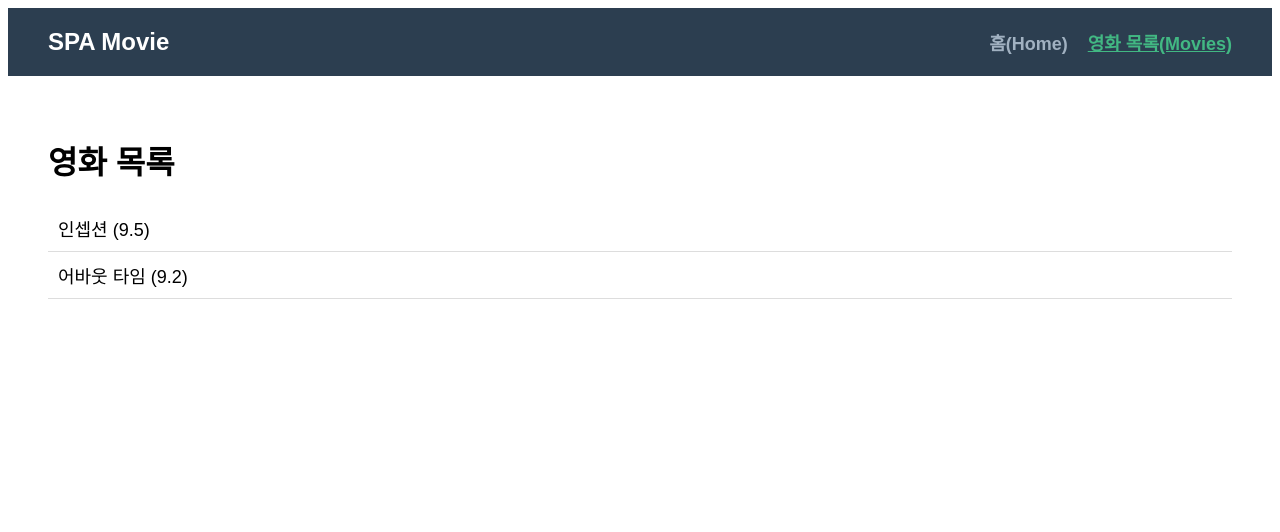
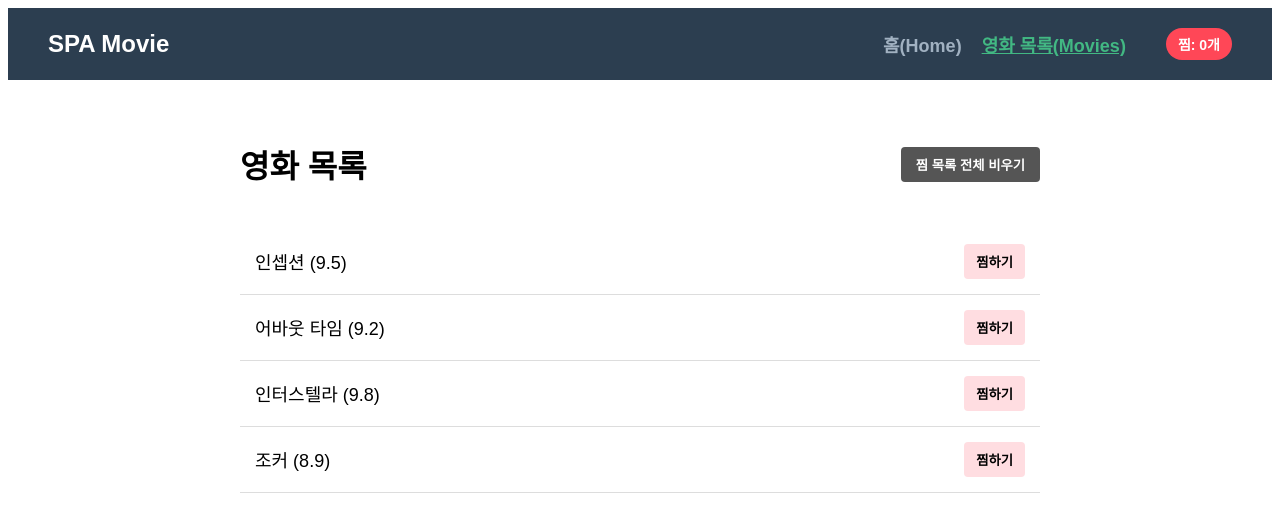
Before and after one commit to imdohong/final-spa-project, a Vue app: page /movies in a window 1280 px wide. Shown: the top 532 px of the page. Built offline with nearby package versions, Linux system fonts and the light colour scheme.

Commit message:
Week 10: Pinia 및 로컬 스토리지 연동 완료

```diff
--- a/package.json
+++ b/package.json
@@ -9,6 +9,7 @@
     "preview": "vite preview"
   },
   "dependencies": {
+    "pinia": "^3.0.4",
     "vue": "^3.5.32",
     "vue-router": "^5.0.4"
   },
--- a/src/App.vue
+++ b/src/App.vue
@@ -1,5 +1,6 @@
 <script setup>
-// 라우터의 태그들을 사용하기 위해 import를 생략해도 내부적으로 Vue가 알아서 처리해줍니다.
+import { useFavoritesStore } from './stores/favorites.js';
+const favoritesStore = useFavoritesStore();
 </script>
 
 <template>
@@ -9,6 +10,12 @@
       <nav class="links">
         <router-link to="/">홈(Home)</router-link>
         <router-link to="/movies">영화 목록(Movies)</router-link>
+        <div class="favorite-stats">
+          <span class="badge count-badge">찜: {{ favoritesStore.totalFavorites }}개</span>
+          <span v-if="favoritesStore.averageRating > 0" class="badge rating-badge">
+            ★ 평균 평점: {{ favoritesStore.averageRating }}
+          </span>
+        </div>
       </nav>
     </header>
     <router-view></router-view>
@@ -19,8 +26,11 @@
 .app-container { font-family: sans-serif; }
 .navbar { display: flex; justify-content: space-between; align-items: center; padding: 20px 40px; background-color: #2c3e50; color: white; }
 .logo { font-size: 24px; font-weight: bold; }
-.links { display: flex; gap: 20px; }
+.links { display: flex; gap: 20px; align-items: center; }
 .links a { color: #a1b1c1; text-decoration: none; font-weight: bold; font-size: 18px; }
-/* 현재 머무르고 있는 링크(활성화된 링크)에 자동으로 붙는 클래스입니다! */
 .links a.router-link-active { color: #42b883; text-decoration: underline; }
+.favorite-stats { display: flex; gap: 10px; margin-left: 20px; }
+.badge { padding: 6px 12px; border-radius: 20px; font-weight: bold; font-size: 14px; }
+.count-badge { background-color: #ff4757; color: white; }
+.rating-badge { background-color: #f1c40f; color: #333; }
 </style>
--- /dev/null
+++ b/src/stores/favorites.js
@@ -0,0 +1,46 @@
+import { defineStore } from 'pinia';
+import { ref, computed, watch } from 'vue';
+
+export const useFavoritesStore = defineStore('favorites', () => {
+  // 1. State (상태): 브라우저 스토리지에 저장된 데이터가 있으면 파싱해서 가져옵니다.
+  const savedFavorites = JSON.parse(localStorage.getItem('favorite_movies')) || [];
+  const favoriteMovies = ref(savedFavorites);
+
+  // 2. Getters (게터): 데이터를 계산해서 보여주는 안내원들
+  // 2-1. 찜한 영화의 개수
+  const totalFavorites = computed(() => favoriteMovies.value.length);
+
+  // 2-2. [심화] 찜한 영화들의 평균 평점 계산 (reduce 활용)
+  const averageRating = computed(() => {
+    if (favoriteMovies.value.length === 0) return 0;
+    const sum = favoriteMovies.value.reduce((acc, movie) => acc + movie.rating, 0);
+    return (sum / favoriteMovies.value.length).toFixed(1); // 소수점 1자리까지
+  });
+
+  // 3. Actions (액션): 금고의 데이터를 수정할 수 있는 유일한 함수들
+  const toggleFavorite = (movie) => {
+    const index = favoriteMovies.value.findIndex((m) => m.id === movie.id);
+    if (index === -1) {
+      favoriteMovies.value.push(movie); // 목록에 없으면 새롭게 추가
+    } else {
+      favoriteMovies.value.splice(index, 1); // 이미 목록에 있으면 제거 (찜 취소)
+    }
+  };
+
+  const clearAllFavorites = () => {
+    favoriteMovies.value = [];
+  };
+
+  // 4. [핵심 실무] Watch를 이용한 영구 저장 로직
+  // favoriteMovies 배열에 변화가 생길 때마다 브라우저 로컬 스토리지에 덮어씁니다.
+  watch(
+    favoriteMovies,
+    (newVal) => {
+      localStorage.setItem('favorite_movies', JSON.stringify(newVal));
+    },
+    { deep: true } // 배열 내부의 객체 변화까지 깊게 감지하기 위한 필수 옵션
+  );
+
+  // 컴포넌트들이 사용할 수 있도록 밖으로 꺼내줍니다.
+  return { favoriteMovies, totalFavorites, averageRating, toggleFavorite, clearAllFavorites };
+});
--- a/src/views/MoviesView.vue
+++ b/src/views/MoviesView.vue
@@ -1,26 +1,45 @@
 <script setup>
 import { ref } from 'vue';
+import { useFavoritesStore } from '../stores/favorites.js';
 
-// 7주 차에 썼던 데이터를 임시로 가져옵니다.
+// 중앙 금고 호출
+const favoritesStore = useFavoritesStore();
+
+// 이번엔 영화를 4개로 늘려 테스트해 봅니다.
 const movies = ref([
   { id: 1, title: '인셉션', rating: 9.5 },
-  { id: 2, title: '어바웃 타임', rating: 9.2 }
+  { id: 2, title: '어바웃 타임', rating: 9.2 },
+  { id: 3, title: '인터스텔라', rating: 9.8 },
+  { id: 4, title: '조커', rating: 8.9 }
 ]);
 </script>
 
 <template>
   <main class="page">
-    <h1>영화 목록</h1>
+    <div class="header-area">
+      <h1>영화 목록</h1>
+      <button @click="favoritesStore.clearAllFavorites" class="clear-btn">
+        찜 목록 전체 비우기
+      </button>
+    </div>
     <ul>
-      <li v-for="movie in movies" :key="movie.id">
-        {{ movie.title }} ({{ movie.rating }})
+      <li v-for="movie in movies" :key="movie.id" class="movie-item">
+        <span class="movie-info">{{ movie.title }} ({{ movie.rating }})</span>
+        <button @click="favoritesStore.toggleFavorite(movie)" class="fav-btn">
+          {{ favoritesStore.favoriteMovies.some(m => m.id === movie.id) ? '찜 취소' : '찜하기' }}
+        </button>
       </li>
     </ul>
   </main>
 </template>
 
 <style scoped>
-.page { padding: 40px; }
+.page { padding: 40px; max-width: 800px; margin: 0 auto; }
+.header-area { display: flex; justify-content: space-between; align-items: center; margin-bottom: 20px; }
 ul { list-style: none; padding: 0; }
-li { padding: 10px; border-bottom: 1px solid #ddd; font-size: 18px; }
+.movie-item { display: flex; justify-content: space-between; align-items: center; padding: 15px; border-bottom: 1px solid #ddd; font-size: 18px; }
+.fav-btn { padding: 8px 12px; border: none; border-radius: 4px; cursor: pointer; background-color: #ffdde1; font-weight: bold; transition: 0.2s; }
+.fav-btn:hover { background-color: #ffc0cb; }
+.clear-btn { padding: 8px 15px; border: none; border-radius: 4px; background-color: #555; color: white; cursor: pointer; font-weight: bold; }
+.clear-btn:hover { background-color: #333; }
 </style>
```
Also changed, not shown: src/main.js (+10 -9 lines), 1 other file (tests, documents, lock files or other folders).
